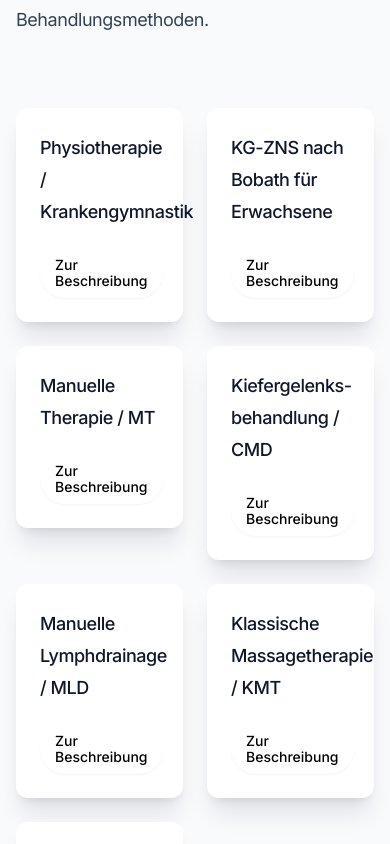
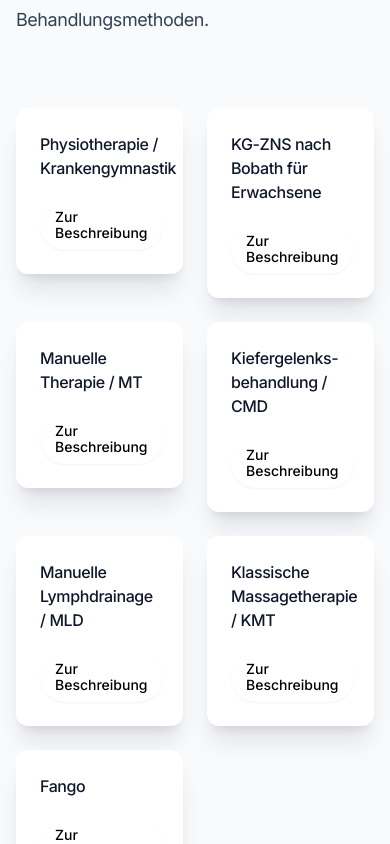
Before and after one commit to n2o/systemische-beratung-freund.de, a Next.js app: page / in a window 390 px wide. Shown: the part 1740-2584 px from the top of the page. Built offline with nearby package versions, Linux system fonts and the light colour scheme.

Commit message:
Change font size

```diff
--- a/src/components/Leistungen.tsx
+++ b/src/components/Leistungen.tsx
@@ -67,7 +67,7 @@ function Leistung({ leistung }) {
       >
         <article className="relative rounded-xl bg-white p-6 shadow-xl shadow-slate-900/10 transition duration-300 ease-in hover:shadow-2xl">
           <p
-            className="hyphens-manual whitespace-normal text-lg font-medium tracking-tight text-slate-900"
+            className="hyphens-manual whitespace-normal font-medium tracking-tight text-slate-900 md:text-lg"
             dangerouslySetInnerHTML={{ __html: heading }}
           ></p>
           <Button className="text-sm" variant="outline" href={href}>
```
